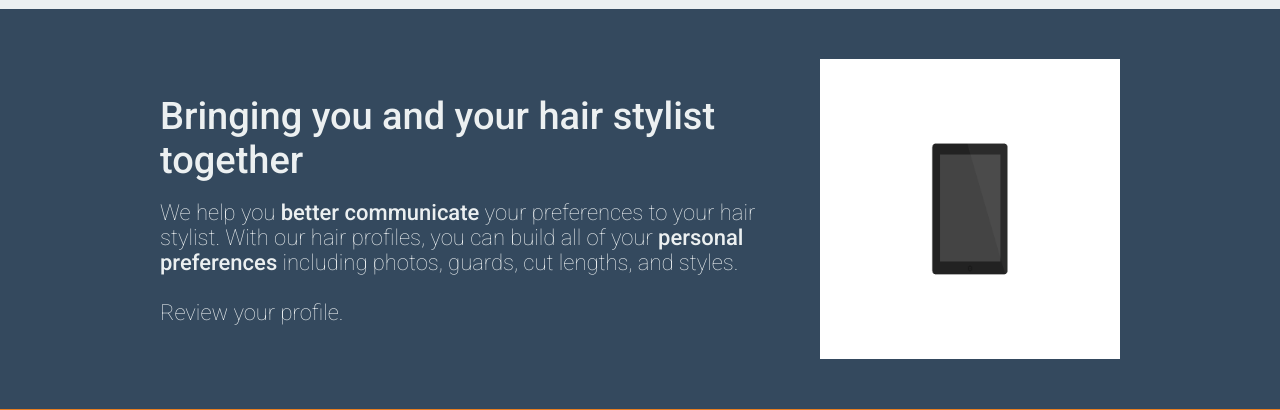
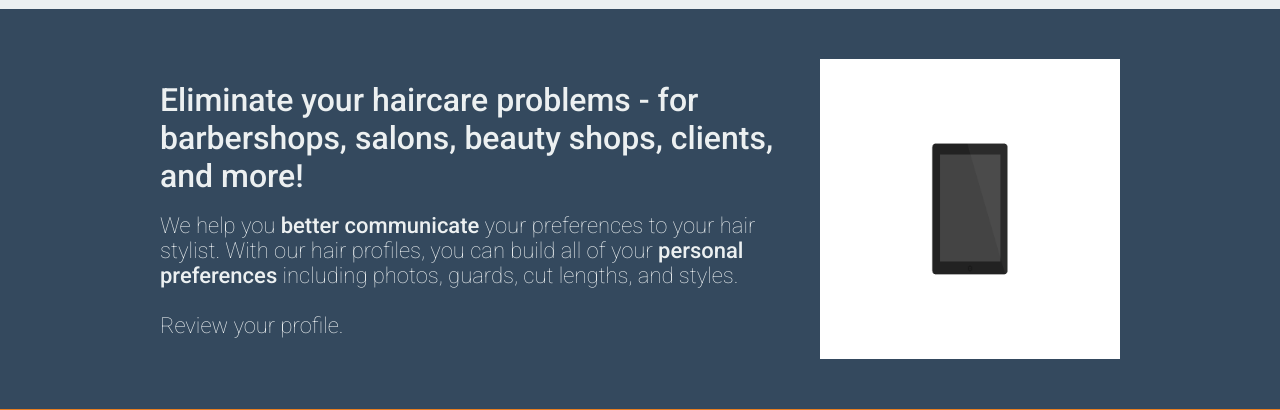
Before and after one commit to atom-morgan/HS, a PHP site: page / in a window 1280 px wide. Shown: the part 681-1091 px from the top of the page. Run offline with PHP 8.4, Linux system fonts and the light colour scheme.

Commit message:
Added copy content to top 2 divs

```diff
--- a/base.css
+++ b/base.css
@@ -48,15 +48,15 @@ a {
 .homepageMessageTitle {
     color: #626668;
     font-family: 'Roboto';
-    font-size: 36px;
-    margin-bottom: 30px;
+    font-size: 38px;
+    margin-bottom: 20px;
     margin-top: 50px;
 }
 .homepageMessage {
-    color: #626668;
+    color: #000;
     font-family: 'Roboto';
-    font-size: 30px;
-    margin-top: 50px;
+    font-size: 22px;
+    font-weight: 100;
 }
 .homepageMessage b {
     font-family: 'Roboto';
@@ -76,7 +76,7 @@ a {
     color: #ECF0F1;
     font-family: 'Roboto';
     font-size: 22px;
-    margin-top: 20px;
+    margin-top: 30px;
     font-weight: 100;
 }
 .homepageText b {
@@ -94,7 +94,7 @@ a {
 .homepageTextTitle {
     color: #ECF0F1;
     font-family: 'Roboto';
-    font-size: 38px;
+    font-size: 32px;
     font-weight: normal;
     margin-top: 50px;
 }
--- a/index.html
+++ b/index.html
@@ -21,18 +21,19 @@
           <div style="float:left; text-align:left;">
             &nbsp;
           </div>
-          <div style="float:right; text-align:center;width:67%;">
+          <div style="float:right; text-align:right;width:67%;">
             <div style="margin-top:40px;">
-              <span class="homepageMessageTitle">Intro text</span><br><br><br><br>
-              <span class="homepageMessage">First description.</span>
+              <span class="homepageMessageTitle">Create, save, and share all your haircut preferences with any haircare professional in seconds</span><br><br><br><br>
+
             </div>
             <br><br>
 
             <center>
-              <input class="inputMain" type="email" placeholder="Enter your email here"/>
+              <input class="inputMain" type="email" placeholder="Enter your email here"/><br>
             	<a href="#">
                     <div class="actionButton">Get notified when it's ready!</div>
-                 </a>
+                 </a><br><br>
+              <span class="homepageMessage">Available in Spring 2014 for web, {i0S}, and {Android}.</span>
              </center>
            </div>
         </div>
@@ -41,7 +42,7 @@
         <div class="boxContainer">
           <div class="boxTable" style="float:left;" >
             <div class="boxTableCell" >
-              <span class="homepageTextTitle">Bringing you and your hair stylist together</span><br><br>
+              <span class="homepageTextTitle">Eliminate your haircare problems - for barbershops, salons, beauty shops, clients, and more!</span><br><br>
               <span class="homepageText">We help you <b>better communicate</b> your preferences to your hair stylist. With our hair profiles, you can build all of your <b>personal preferences</b> including photos, guards, cut lengths, and styles.<br><br>Review your profile.</span>
             </div>
           </div>
```
